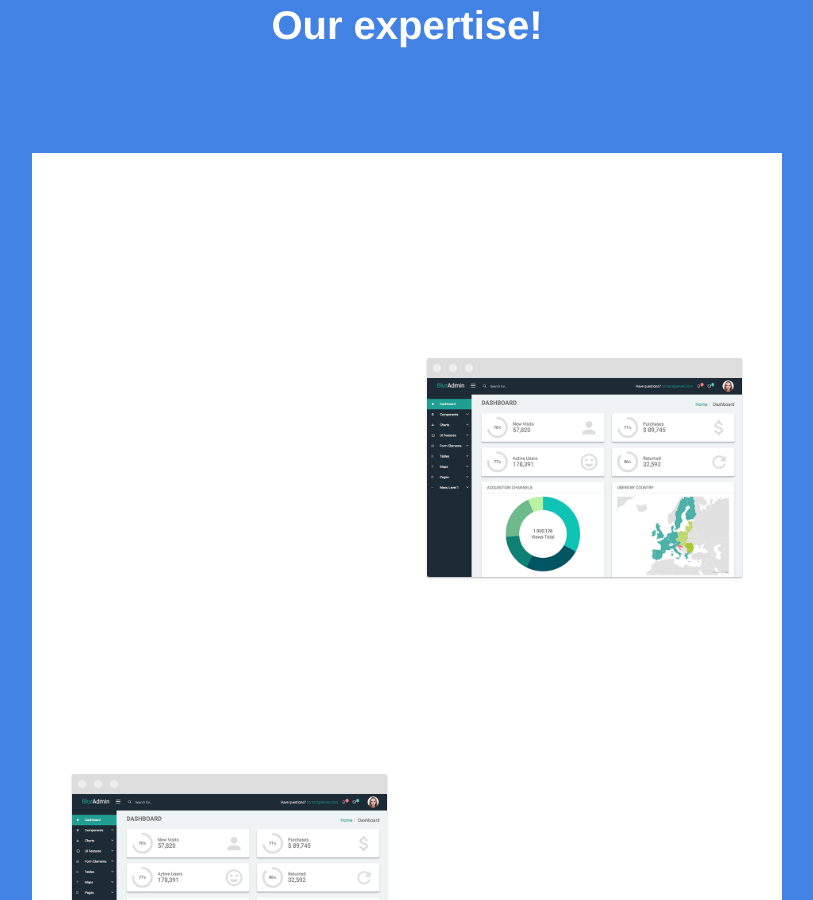
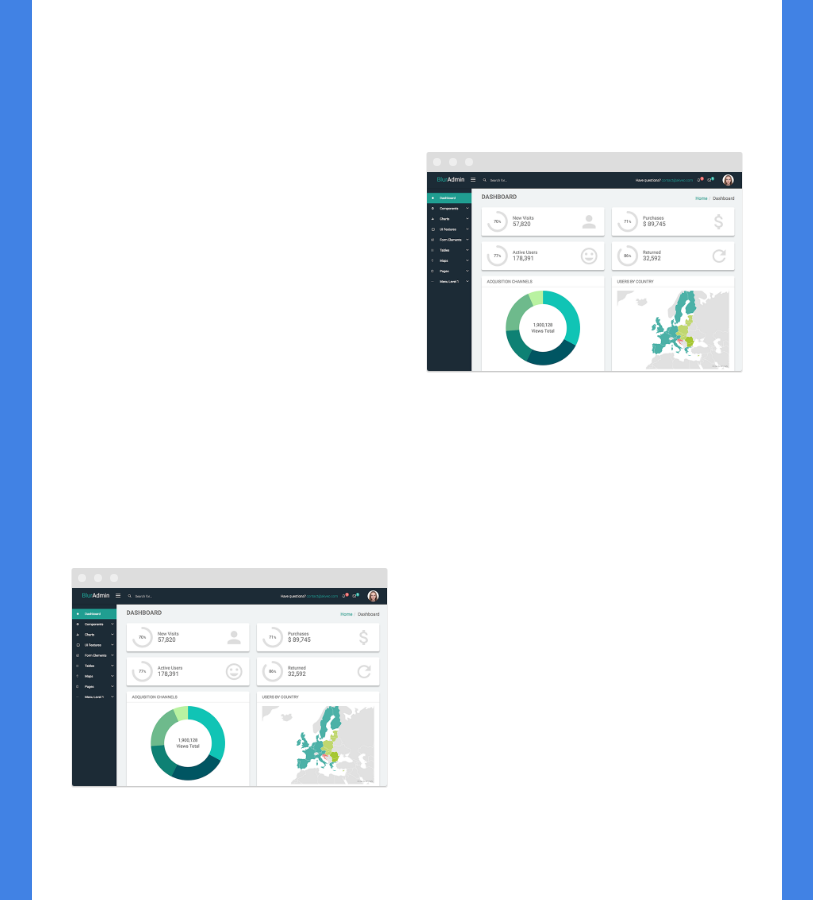
Before and after one commit to SSKD-Solutions/SSKD-Solutions, a Jekyll site: the page built from index.html, in a window 1280 px wide and 900 px high, scrolled down 3030 px. Shown: the whole window, without its empty margins (233-1046 px from the left). Built offline with Jekyll 4.4.1, drawn with Linux system fonts in a browser that asks for light colours.

Commit message:
Our expertise header removed

```diff
--- a/index.html
+++ b/index.html
@@ -75,10 +75,6 @@ description: Track and optimize your sales team in real time
 		</div>
 
 
-
-<section class="hero">
-	<p class="header editable">Our expertise!</p>
-</section>
 
 <div class="content">
 	<section>
```
